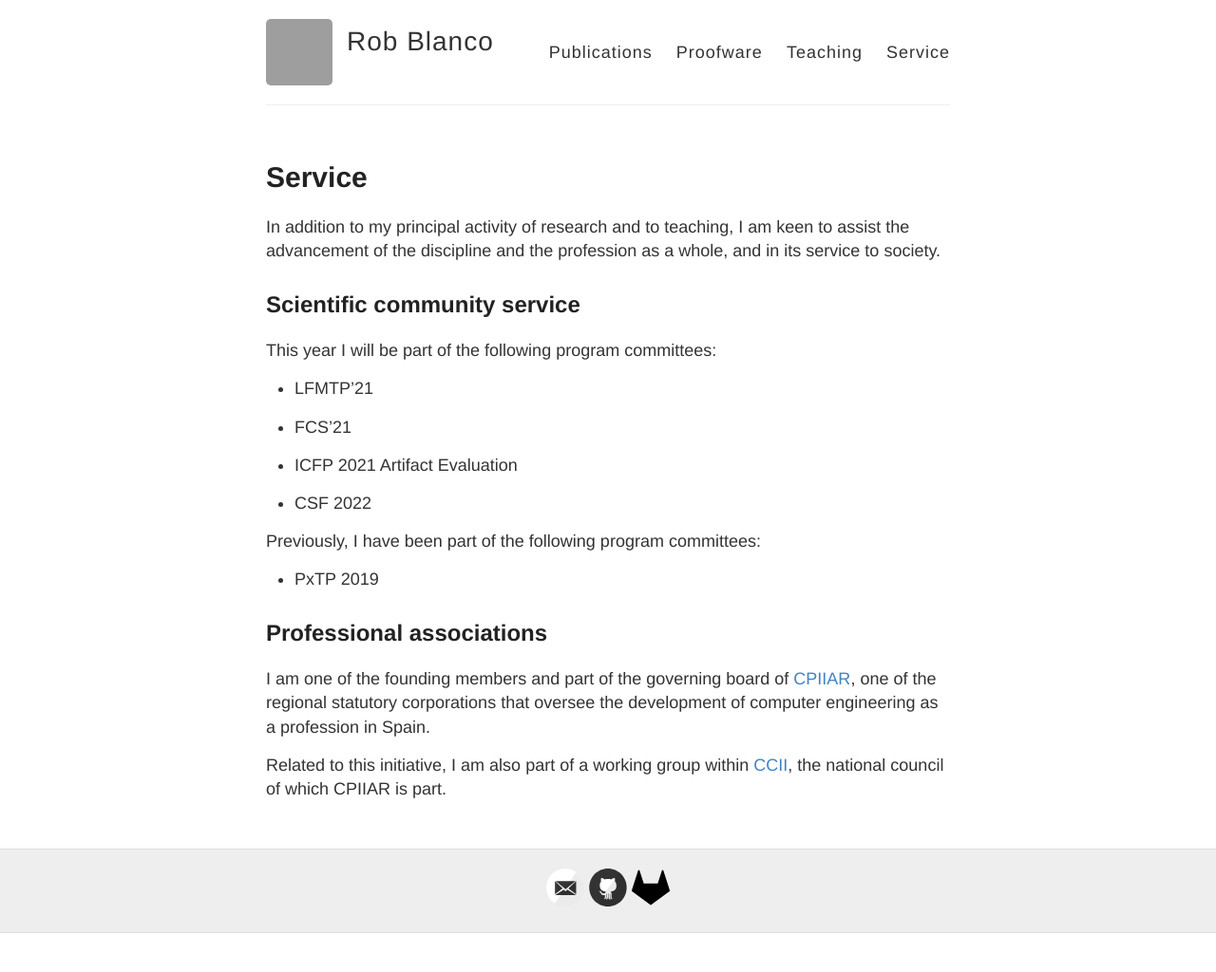
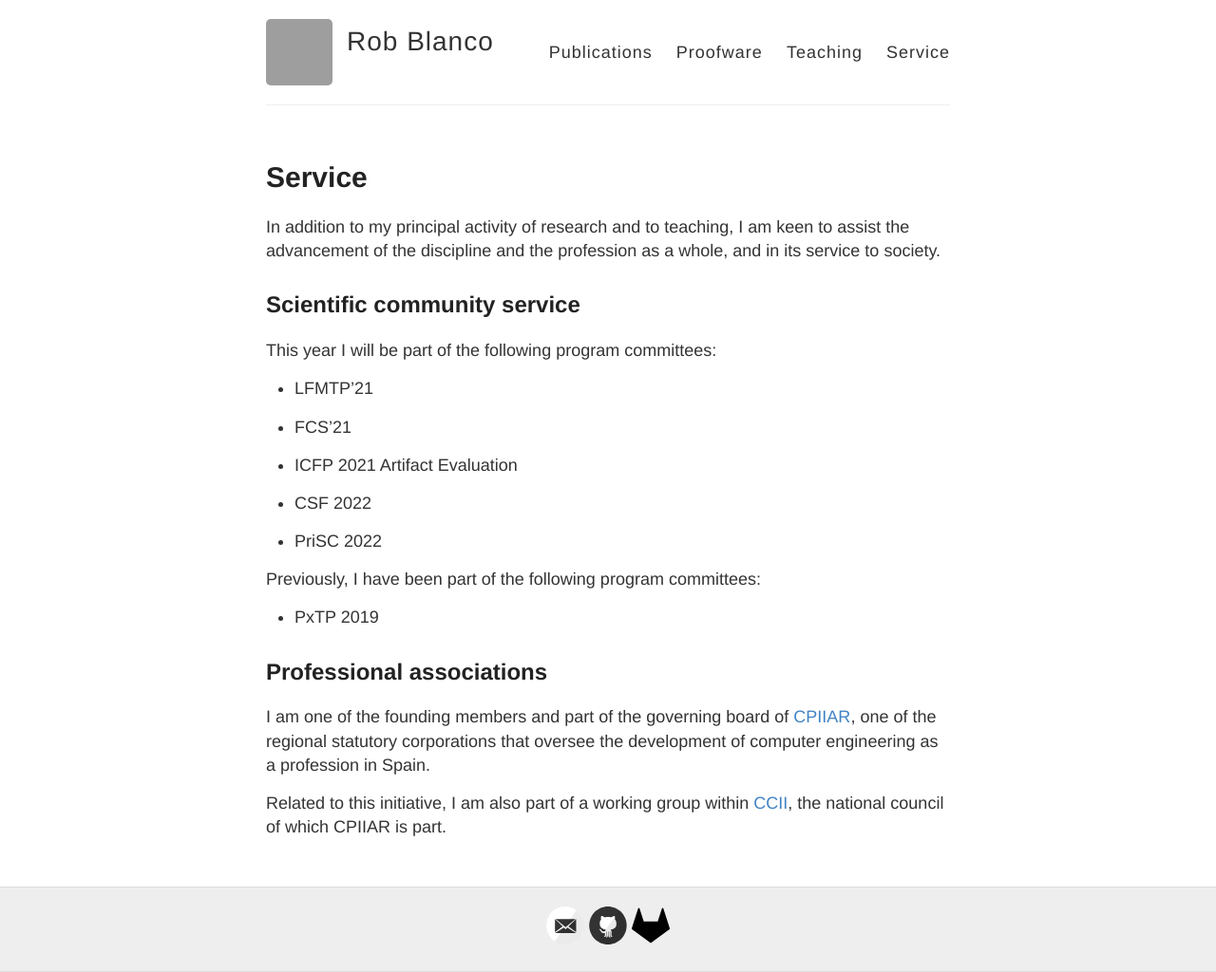
Before and after one commit to robblanco/robblanco.github.io, a Jekyll site: the page built from service.md, in a window 1280 px wide. Shown: the whole page at 95% size. Built offline with Jekyll 4.4.1, drawn with Linux system fonts in a browser that asks for light colours; before the commit the page ends 983 px from its top, so only the background shows below that; grey boxes are pictures that could not be loaded.

Commit message:
PriSC 2022 PC

```diff
--- a/service.md
+++ b/service.md
@@ -20,6 +20,8 @@ This year I will be part of the following program committees:
 
 * CSF 2022
 
+* PriSC 2022
+
 Previously, I have been part of the following program committees:
 
 * PxTP 2019
```
